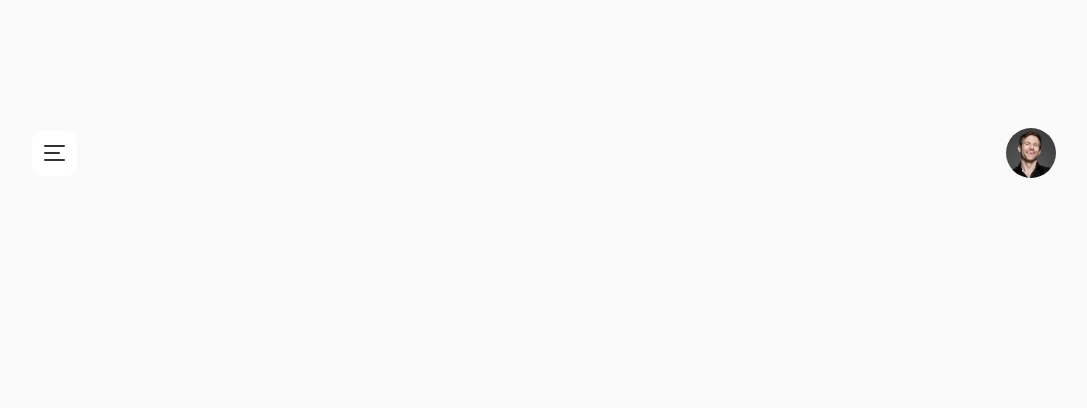
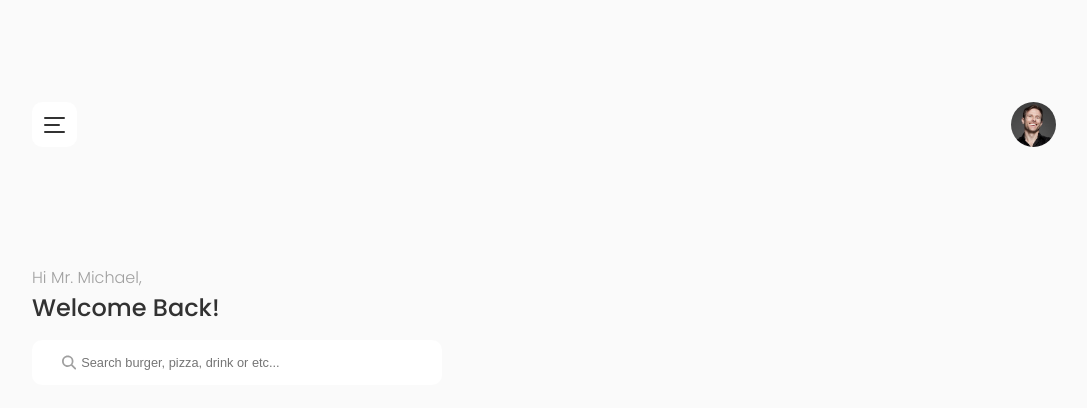
Before and after one commit to Facundo-Romano/minutentag_challenge, a Next.js app: page / in a window 1280 px wide. Shown: the top 408 px of the page, without its empty margins (96-1183 px from the left). Built offline with nearby package versions, Linux system fonts and the light colour scheme.

Commit message:
searchBar

```diff
--- a/pages/_app.tsx
+++ b/pages/_app.tsx
@@ -3,7 +3,7 @@ import type { AppProps } from 'next/app';
 import { Poppins } from 'next/font/google';
 
 const poppins = Poppins({
-  weight: ["500", "700"],
+  weight: ["100", "200", "300", "400", "500", "600", "700", "800", "900"],
   subsets: ["latin"]
 });
 
--- a/pages/index.tsx
+++ b/pages/index.tsx
@@ -1,6 +1,7 @@
 import Head from 'next/head';
 import styles from '@/styles/Home.module.css';
 import Nav from '@/src/components/nav';
+import SearchBar from '@/src/components/searchBar';
 
 export default function Home() {
   return (
@@ -11,8 +12,11 @@ export default function Home() {
         <meta name="viewport" content="width=device-width, initial-scale=1" />
         <link rel="icon" href="/favicon.ico" />
       </Head>
-      <div>
+      <div className={styles.container}>
         <Nav />
+        <h2 className={styles.h2}>Hi Mr. Michael,</h2>
+        <h1 className={styles.h1}>Welcome Back!</h1>
+        <SearchBar />
       </div>
     </>
   );
--- a/src/components/nav/index.module.css
+++ b/src/components/nav/index.module.css
@@ -2,8 +2,8 @@
     display: flex;
     align-items: center;
     justify-content: space-between;
-    width: 80%;
-    margin: 10% 10% 0 10%;
+    width: 100%;
+    margin: 10% 0;
 }
 
 .navMenu {
--- a/src/components/nav/index.tsx
+++ b/src/components/nav/index.tsx
@@ -11,7 +11,7 @@ export default function Nav() {
           <div className={styles.line1} />
         </div>
       </div>
-      <Image src="/icons/profile-picture.jpg" width={50} height={50} className={styles.profilePicture} alt="profile picture" />
+      <Image src="/icons/profile-picture.jpg" width={45} height={45} className={styles.profilePicture} alt="profile picture" />
     </div>
   );
 };
--- /dev/null
+++ b/src/components/searchBar/index.module.css
@@ -0,0 +1,19 @@
+.container {
+    display: flex;
+    justify-content: start;
+    align-items: center;
+    width: 80%;
+    padding: 15px 30px;
+    background-color: var(--white);
+    border-radius: 10px;
+    max-width: 350px;
+    gap: 5px;
+}
+
+.input {
+    width: 100%;
+    border: 0px;
+    font-size: 0.8em;
+    padding: 0;
+    color: var(--grey);
+}
--- /dev/null
+++ b/src/components/searchBar/index.tsx
@@ -0,0 +1,17 @@
+import styles from './index.module.css';
+
+export default function SearchBar() {
+  return (
+    <div className={styles.container}>
+        <svg
+            xmlns="http://www.w3.org/2000/svg"
+            width={15}
+            height={15}
+            viewBox="0 0 512 512"
+            fill="#a0a0a0">
+                <path d="M416 208c0 45.9-14.9 88.3-40 122.7L502.6 457.4c12.5 12.5 12.5 32.8 0 45.3s-32.8 12.5-45.3 0L330.7 376c-34.4 25.2-76.8 40-122.7 40C93.1 416 0 322.9 0 208S93.1 0 208 0S416 93.1 416 208zM208 352a144 144 0 1 0 0-288 144 144 0 1 0 0 288z"/>
+        </svg>
+        <input className={styles.input} type="text" placeholder='Search burger, pizza, drink or etc...' />
+    </div>
+  );
+};
--- /dev/null
+++ b/styles/Home.module.css
@@ -0,0 +1,20 @@
+.container {
+    display: flex;
+    flex-direction: column;
+    justify-content: start;
+    align-items: start;
+    margin: 0 10%;
+}
+
+.h2 {
+    color: var(--grey);
+    font-weight: 300;
+    margin: 15px 0 0 0;
+    font-size: 1em;
+}
+
+.h1 {
+    font-weight: 500;
+    margin: 0 0 15px 0;
+    font-size: 1.5em;
+}
--- a/styles/globals.css
+++ b/styles/globals.css
@@ -5,11 +5,13 @@ body {
 	font-family: 'Poppins', Segoe UI, Roboto, Oxygen, Ubuntu, Cantarell, Fira Sans, Droid Sans, Helvetica Neue, sans-serif;
 	overflow-x: hidden;
 	background-color: var(--light-grey);
+	color: var(--black);
 }
 
 :root {
 	--white: rgb(255,255,255);
   	--light-grey: rgb(250,250,250);
+	--grey: rgb(160,160,160);
 	--orange: rgb(255,159,36);
 	--black: rgb(50,50,50);
 }
```
